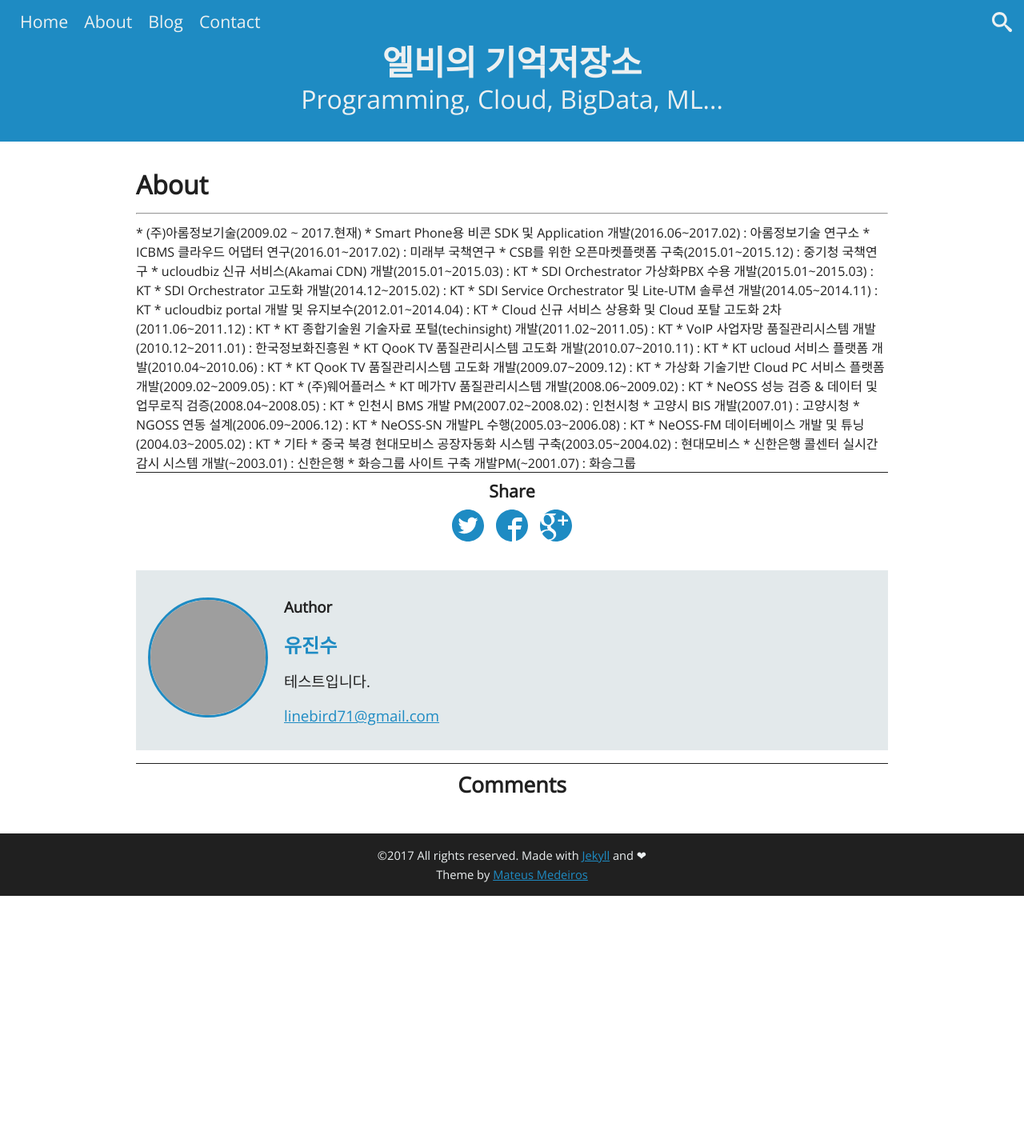
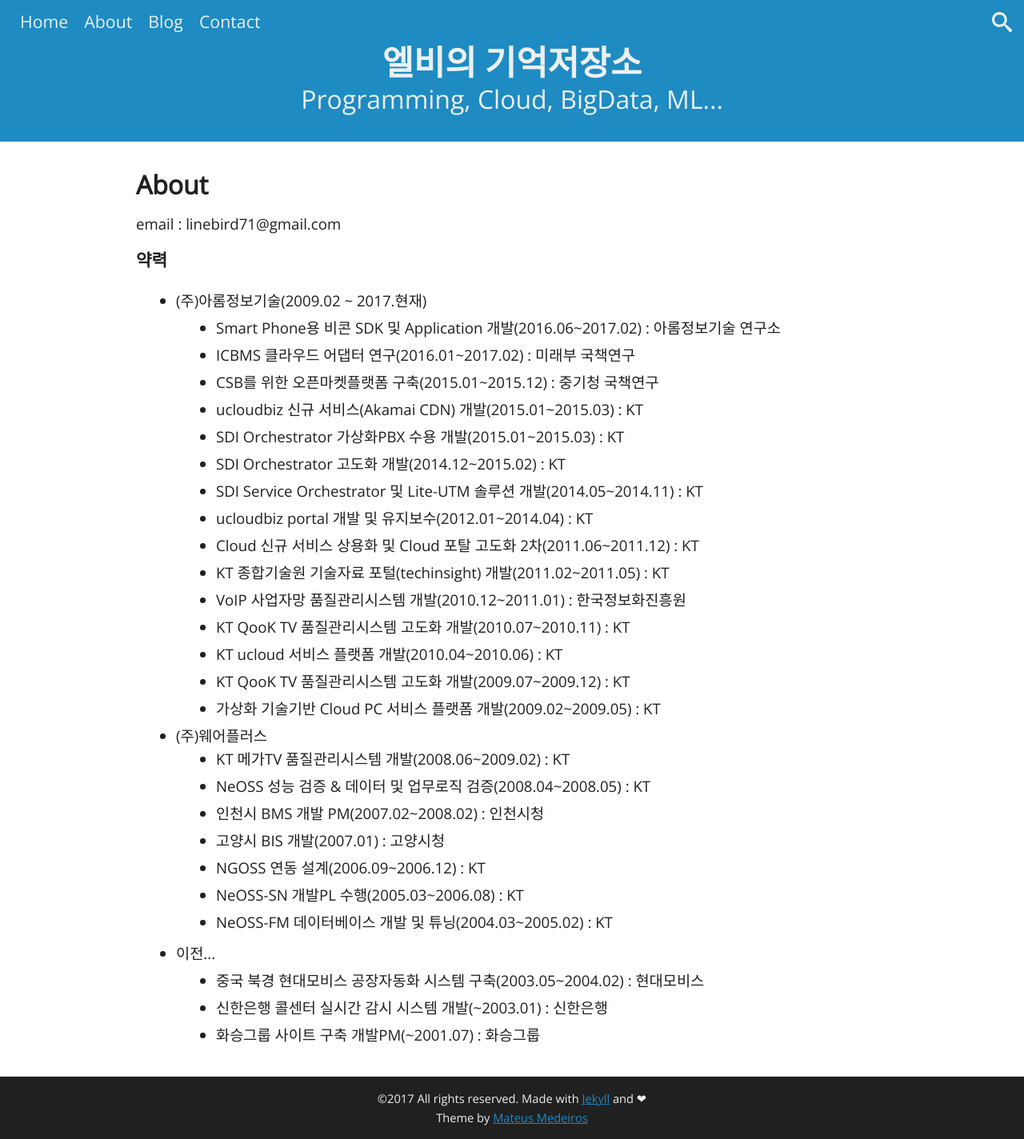
Before and after one commit to mateussmedeiros/blade-theme, a Jekyll site: the page built from about.html, in a window 1280 px wide. Shown: the whole page at 80% size. Built offline with Jekyll 4.4.1, drawn with Linux system fonts in a browser that asks for light colours; comment, search, counter and statistics services are not loaded; before the commit the page ends 1120 px from its top, so only the background shows below that; grey boxes are pictures that could not be loaded.

Commit message:
Update about.html

```diff
--- a/about.html
+++ b/about.html
@@ -1,33 +1,46 @@
 ---
-layout: post
+layout: page
 title: About
 permalink: /about/
 ---
-* (주)아롬정보기술(2009.02 ~ 2017.현재)
-  * Smart Phone용 비콘 SDK 및 Application 개발(2016.06~2017.02) :  아롬정보기술 연구소
-  * ICBMS 클라우드 어댑터 연구(2016.01~2017.02) : 미래부 국책연구
-  * CSB를 위한 오픈마켓플랫폼 구축(2015.01~2015.12) : 중기청 국책연구
-  * ucloudbiz 신규 서비스(Akamai CDN) 개발(2015.01~2015.03) : KT
-  * SDI Orchestrator 가상화PBX 수용 개발(2015.01~2015.03) : KT
-  * SDI Orchestrator 고도화 개발(2014.12~2015.02) : KT
-  * SDI Service Orchestrator 및 Lite-UTM 솔루션 개발(2014.05~2014.11) : KT
-  * ucloudbiz portal 개발  및 유지보수(2012.01~2014.04) : KT
-  * Cloud 신규 서비스 상용화 및 Cloud 포탈 고도화 2차(2011.06~2011.12) : KT
-  * KT 종합기술원 기술자료 포털(techinsight) 개발(2011.02~2011.05) : KT
-  * VoIP 사업자망 품질관리시스템 개발(2010.12~2011.01) : 한국정보화진흥원
-  * KT QooK TV 품질관리시스템 고도화 개발(2010.07~2010.11) : KT
-  * KT ucloud 서비스 플랫폼 개발(2010.04~2010.06) : KT
-  * KT QooK TV 품질관리시스템 고도화 개발(2009.07~2009.12) : KT
-  * 가상화 기술기반 Cloud PC 서비스 플랫폼 개발(2009.02~2009.05) : KT
-* (주)웨어플러스
-  * KT 메가TV 품질관리시스템 개발(2008.06~2009.02) : KT
-  * NeOSS 성능 검증 & 데이터 및 업무로직 검증(2008.04~2008.05) : KT
-  * 인천시 BMS 개발 PM(2007.02~2008.02) : 인천시청
-  * 고양시 BIS 개발(2007.01) : 고양시청
-  * NGOSS 연동 설계(2006.09~2006.12) : KT
-  * NeOSS-SN 개발PL 수행(2005.03~2006.08) : KT
-  * NeOSS-FM 데이터베이스 개발 및 튜닝(2004.03~2005.02) : KT
-* 기타
-  * 중국 북경 현대모비스 공장자동화 시스템 구축(2003.05~2004.02) : 현대모비스
-  * 신한은행 콜센터 실시간 감시 시스템 개발(~2003.01) : 신한은행
-  * 화승그룹 사이트 구축 개발PM(~2001.07) : 화승그룹
+<p class="message">
+  email : linebird71@gmail.com
+</p>
+<h3>약력</h3>
+<ul>
+  <li>(주)아롬정보기술(2009.02 ~ 2017.현재)</li>
+	  <ul>
+		  <li>Smart Phone용 비콘 SDK 및 Application 개발(2016.06~2017.02) :  아롬정보기술 연구소</li>
+		  <li>ICBMS 클라우드 어댑터 연구(2016.01~2017.02) : 미래부 국책연구</li>
+		  <li>CSB를 위한 오픈마켓플랫폼 구축(2015.01~2015.12) : 중기청 국책연구</li>
+		  <li>ucloudbiz 신규 서비스(Akamai CDN) 개발(2015.01~2015.03) : KT</li>
+		  <li>SDI Orchestrator 가상화PBX 수용 개발(2015.01~2015.03) : KT</li>
+		  <li>SDI Orchestrator 고도화 개발(2014.12~2015.02) : KT</li>
+		  <li>SDI Service Orchestrator 및 Lite-UTM 솔루션 개발(2014.05~2014.11) : KT</li>
+		  <li>ucloudbiz portal 개발  및 유지보수(2012.01~2014.04) : KT</li>
+		  <li>Cloud 신규 서비스 상용화 및 Cloud 포탈 고도화 2차(2011.06~2011.12) : KT</li>
+		  <li>KT 종합기술원 기술자료 포털(techinsight) 개발(2011.02~2011.05) : KT</li>
+		  <li>VoIP 사업자망 품질관리시스템 개발(2010.12~2011.01) : 한국정보화진흥원</li>
+		  <li>KT QooK TV 품질관리시스템 고도화 개발(2010.07~2010.11) : KT</li>
+		  <li>KT ucloud 서비스 플랫폼 개발(2010.04~2010.06) : KT</li>
+		  <li>KT QooK TV 품질관리시스템 고도화 개발(2009.07~2009.12) : KT</li>
+		  <li>가상화 기술기반 Cloud PC 서비스 플랫폼 개발(2009.02~2009.05) : KT</li>
+	  </ul>
+  <li>(주)웨어플러스
+	<ul>
+	  <li>KT 메가TV 품질관리시스템 개발(2008.06~2009.02) : KT</li>
+	  <li>NeOSS 성능 검증 & 데이터 및 업무로직 검증(2008.04~2008.05) : KT</li>
+	  <li>인천시 BMS 개발 PM(2007.02~2008.02) : 인천시청</li>
+	  <li>고양시 BIS 개발(2007.01) : 고양시청</li>
+	  <li>NGOSS 연동 설계(2006.09~2006.12) : KT</li>
+	  <li>NeOSS-SN 개발PL 수행(2005.03~2006.08) : KT</li>
+	  <li>NeOSS-FM 데이터베이스 개발 및 튜닝(2004.03~2005.02) : KT</li>
+	</ul>
+  </li>
+  <li>이전...</li>
+	<ul>
+	  <li>중국 북경 현대모비스 공장자동화 시스템 구축(2003.05~2004.02) : 현대모비스</li>
+	  <li>신한은행 콜센터 실시간 감시 시스템 개발(~2003.01) : 신한은행</li>
+	  <li>화승그룹 사이트 구축 개발PM(~2001.07) : 화승그룹</li>
+	</ul>
+</ul>
```
